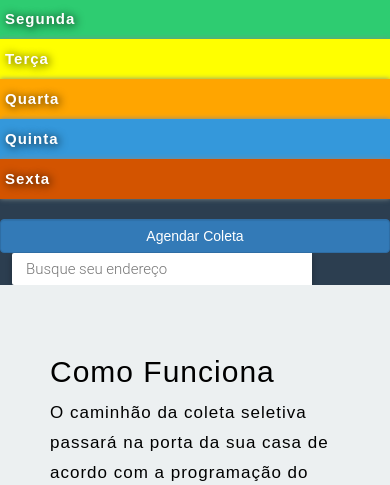
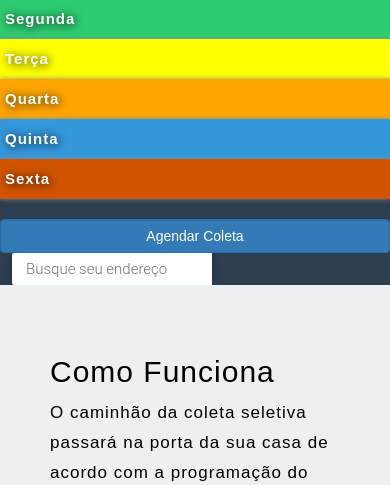
Before and after one commit to wiatanos/coletaseletiva, a PHP site: page / in a window 390 px wide. Shown: the part 771-1256 px from the top of the page. Run offline with PHP 8.4, Linux system fonts and the light colour scheme; some libraries are stand-ins or nearby versions; some web fonts are replaced.

Commit message:
modificado dots de navegação

```diff
--- a/css/style.css
+++ b/css/style.css
@@ -256,6 +256,15 @@ article{
     font-size: 15px;
     font-weight: normal;
   }
+
+  #nav_dot{
+    max-width: 20px;
+  }
+
+  #pac-input {
+        background-color: #fff;
+        width: 200px;
+      }
 }
 
 @media screen and (max-width: 890px){
@@ -272,8 +281,6 @@ article{
 /*---------------------------- NAV --------------------*/
 
 
-/* CONTAINER */
-
 /* SIDEBAR NAVIGATION */
 .sidebar {position:absolute; right:0;}
 .dot {display:inline-block; width:10px; height:10px; background-color:rgba(255,255,255,.6); box-shadow: 0px 0px 10px 0px black; border-radius:10px; z-index:999; content:''; color:transparent; font-size:14px; line-height:10px; vertical-align:middle; margin:20px 0 5px 0; font-weight:300;}
@@ -283,16 +290,3 @@ article{
 nav ul li a {text-decoration:none;}
 #nav_dot ul {list-style-type:none; margin:0; padding:0;}
 .name-active {color:rgba(255,255,255,.0); background-color:#34495e; text-align:right;}
-
-@font-face {
-  font-family: 'Open Sans';
-  font-style: normal;
-  font-weight: 300;
-  src: local('Open Sans Light'), local('OpenSans-Light'), url(assets/fonts/OpenSans-Light.ttf) format('truetype');
-}
-@font-face {
-  font-family: 'Open Sans';
-  font-style: normal;
-  font-weight: 400;
-  src: local('Open Sans'), local('OpenSans'), url(assets/fonts/OpenSans-Regular.ttf) format('truetype');
-}
```
